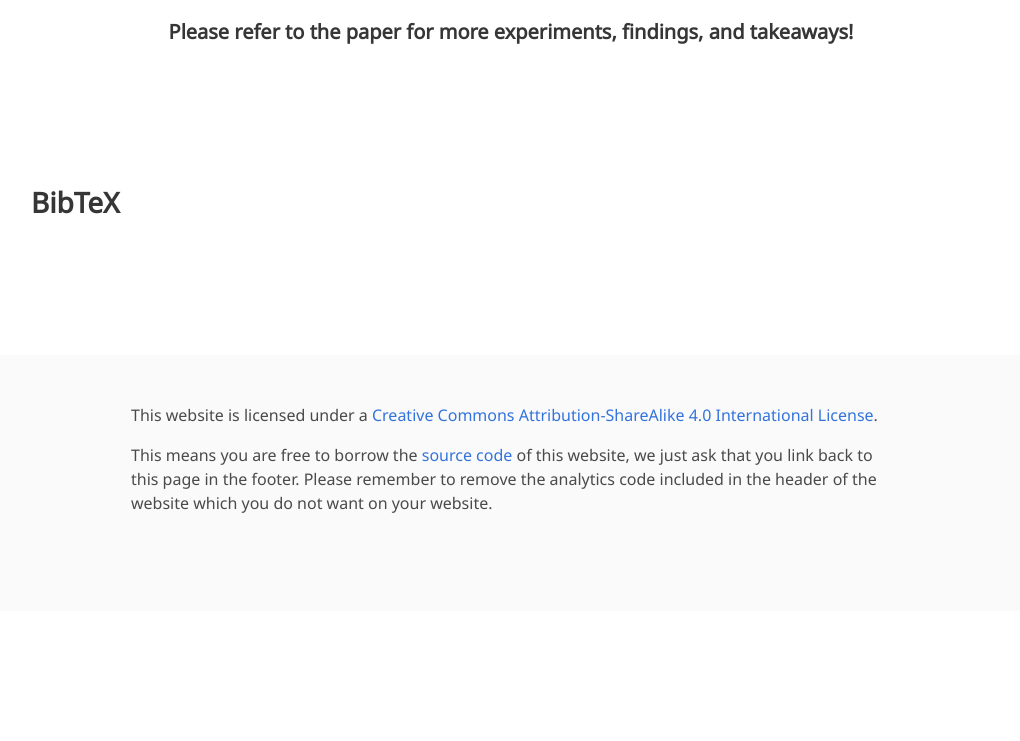
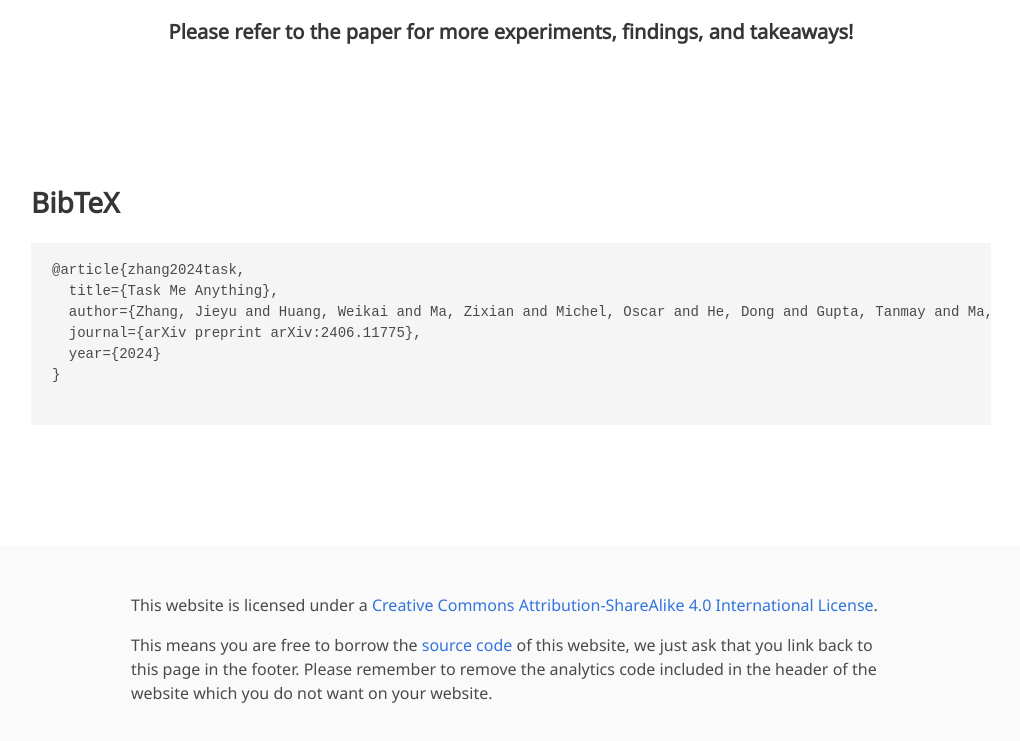
Before and after one commit to generate-any-scene/generate-any-scene.github.io, a plain HTML site: page index.html in a window 1280 px wide. Shown: the part 6058-6799 px from the top of the page, without its empty margins (129-1149 px from the left). Before the commit the page ends 6669 px from the top, so only its background shows below. Drawn offline with nearby package versions, Linux system fonts and the light colour scheme; some icons are missing; a web font is replaced by a local one.

Commit message:
add cite info

```diff
--- a/index.html
+++ b/index.html
@@ -429,15 +429,16 @@
   <section class="section is-light" id="BibTeX">
     <div class="container is-max-desktop content">
       <h2 class="title">BibTeX</h2>
-      <!-- <pre><code>@misc{zhang2024task,
-      title={Task Me Anything},
-      author={Jieyu Zhang and Weikai Huang and Zixian Ma and Oscar Michel and Dong He and Tanmay Gupta and Wei-Chiu Ma and Ali Farhadi and Aniruddha Kembhavi and Ranjay Krishna},
-      year={2024},
-      eprint={2406.11775},
-      archivePrefix={arXiv},
-      primaryClass={id='cs.CV' full_name='Computer Vision and Pattern Recognition' is_active=True alt_name=None in_archive='cs' is_general=False description='Covers image processing, computer vision, pattern recognition, and scene understanding. Roughly includes material in ACM Subject Classes I.2.10, I.4, and I.5.'}
+      <pre><code>@article{zhang2024task,
+  title={Task Me Anything},
+  author={Zhang, Jieyu and Huang, Weikai and Ma, Zixian and Michel, Oscar and He, Dong and Gupta, Tanmay and Ma, Wei-Chiu and Farhadi, Ali and Kembhavi, Aniruddha and Krishna, Ranjay},
+  journal={arXiv preprint arXiv:2406.11775},
+  year={2024}
 }
-</code></pre> -->
+
+</code></pre>
+
+
     </div>
   </section>
   <br>
```
